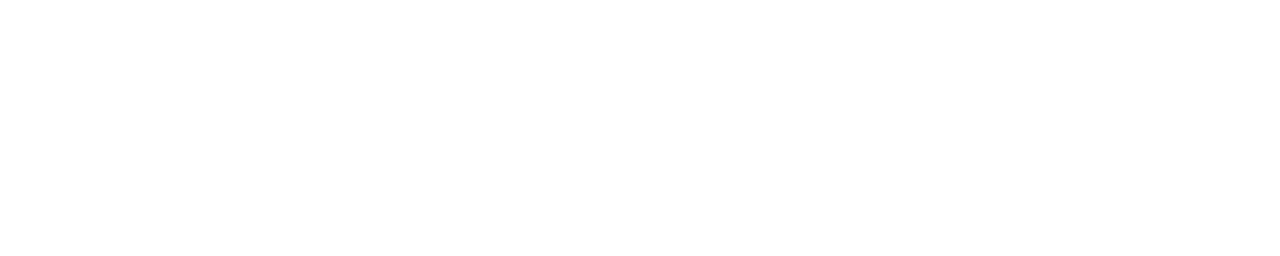
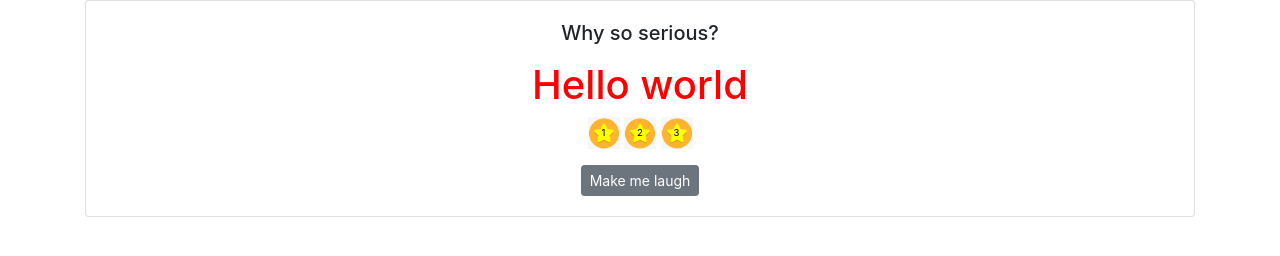
Before and after one commit to Alfonso0510/sprint5, a plain HTML site: page index.html in a window 1280 px wide. Drawn offline with nearby package versions, Linux system fonts and the light colour scheme.

Commit message:
Ejercicio 1 mostrar por consola

```diff
--- a/index.html
+++ b/index.html
@@ -4,9 +4,33 @@
     <meta charset="UTF-8">
     <meta http-equiv="X-UA-Compatible" content="IE=edge">
     <meta name="viewport" content="width=device-width, initial-scale=1.0">
+    <link rel="stylesheet" href="/styles/styles.css">
+    <link rel="stylesheet" href="https://cdn.jsdelivr.net/npm/bootstrap@4.3.1/dist/css/bootstrap.min.css"
+    integrity="sha384-ggOyR0iXCbMQv3Xipma34MD+dH/1fQ784/j6cY/iJTQUOhcWr7x9JvoRxT2MZw1T"
+    crossorigin="anonymous">
     <title>Document</title>
 </head>
-<body>
+<body class="container-fluid">
+    <main>
+      <section>
+        <div id="container" class="container">
+          <div class="card text-center">
+            <div class="card-body">
+              <h5 class="card-title">Why so serious?</h5>
+              <p class="card-text joke"></p>
+              <div id="rating">
+                  <h1>Hello world</h1>
+                <button class="star" onclick="rateJoke(1)">1</button>
+                <button class="star" onclick="rateJoke(2)">2</button>
+                <button class="star" onclick="rateJoke(3)">3</button>
+              </div>
+              <a href="#" onClick="showJoke()" class="btn btn-secondary btn-sm mt-3">Make me laugh</a>
+            </div>
+          </div>
+        </div>
+      </section>
+    </main>
 
-</body>
+    <script src="/js/script.js"></script>
+  </body>
 </html>
--- /dev/null
+++ b/js/script.js
@@ -0,0 +1,11 @@
+////Constante donde guardamos la direccion de la api
+const URL_API = "https://icanhazdadjoke.com/slack";
+
+//Exercici 1 mostrar por consola
+function showJoke(){
+     fetch(URL_API)
+     .then((response) => response.json())
+     .then((data) => {
+         console.log(data.attachments[0].text);
+     })
+ };
--- /dev/null
+++ b/styles/styles.css
@@ -0,0 +1,13 @@
+.star {
+    border: none;
+    font-size: 0.6rem;
+    width: 2rem;
+    height: 2rem;
+    cursor: pointer;
+    background-image: url("../img/star.png");
+    background-size: cover;
+  }
+
+  h1{
+      color:red;
+  }
```
